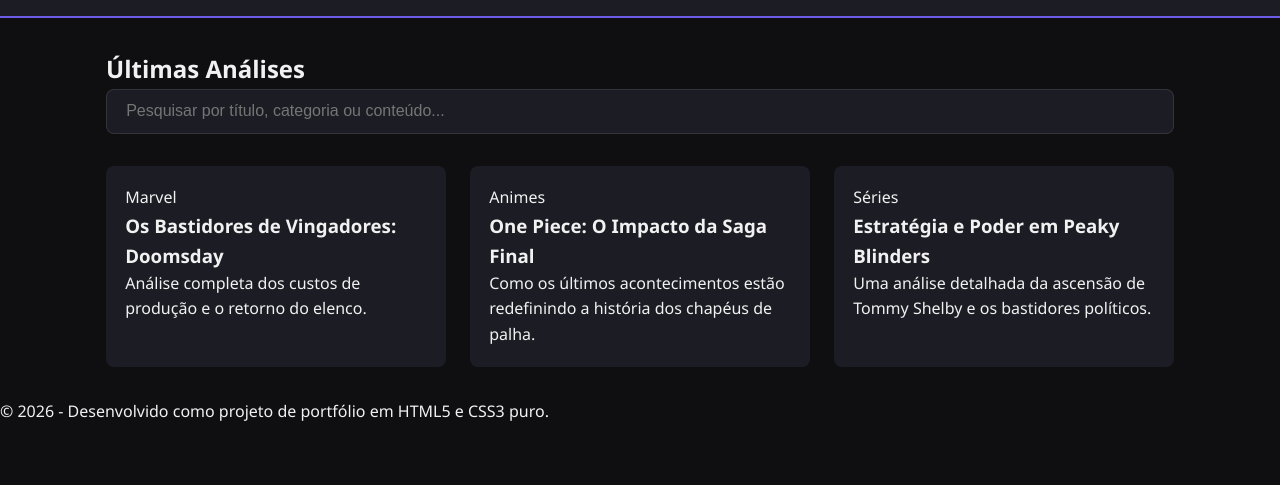
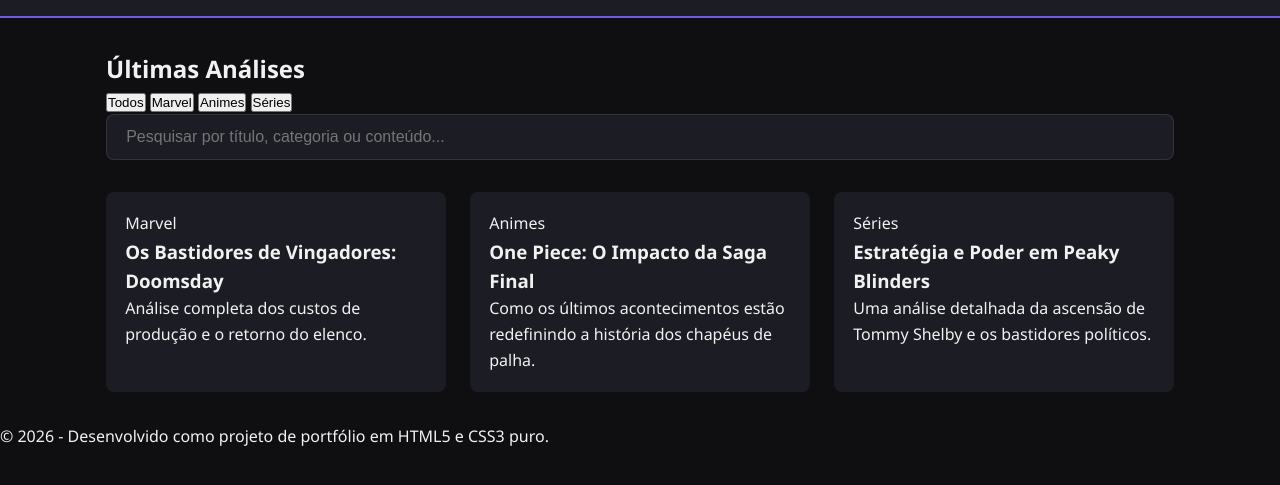
Before and after one commit to GesleyMoreno/portal-Geek-, a plain HTML site: page index.html in a window 1280 px wide. Shown: the part 99-584 px from the top of the page. Drawn offline with Linux system fonts and the light colour scheme.

Commit message:
Adiciona botoes de filtro por categoria

```diff
--- a/index.html
+++ b/index.html
@@ -25,7 +25,13 @@
   <!-- Conteúdo Principal -->
   <main class="content-container">
     <h2 class="section-title">Últimas Análises</h2>
-
+<!-- Botões de Categoria -->
+    <div class="filter-buttons">
+      <button class="btn-filter active" data-category="todos">Todos</button>
+      <button class="btn-filter" data-category="Marvel">Marvel</button>
+      <button class="btn-filter" data-category="Animes">Animes</button>
+      <button class="btn-filter" data-category="Séries">Séries</button>
+    </div>
     <!-- Campo de Busca -->
     <div class="search-container">
       <input
--- a/script.js
+++ b/script.js
@@ -21,8 +21,9 @@
   const container = document.querySelector('.cards-grid');
   const searchInput = document.getElementById('search-input');
 
-// 3. Função para renderizar os cards
+  // 3. Função para renderizar os cards na tela
   function carregarPosts(listaPosts) {
+    if (!container) return;
     container.innerHTML = "";
 
     if (listaPosts.length === 0) {
@@ -43,8 +44,9 @@
   }
 
   // 4. Evento de busca em tempo real
+  if (searchInput) {
     searchInput.addEventListener('input', (e) => {
-  const termoBusca = e.target.value.toLowerCase();
+      const termoBusca = e.target.value.toLowerCase().trim();
 
       const postsFiltrados = posts.filter(post => {
         return (
@@ -56,6 +58,8 @@
 
       carregarPosts(postsFiltrados);
     });
+  }
 
-// 5. Carregamento inicial
+  // 5. Carregamento inicial ao abrir a página
   carregarPosts(posts);
+;
```
Lines whose indentation alone changed are shown as unchanged.
